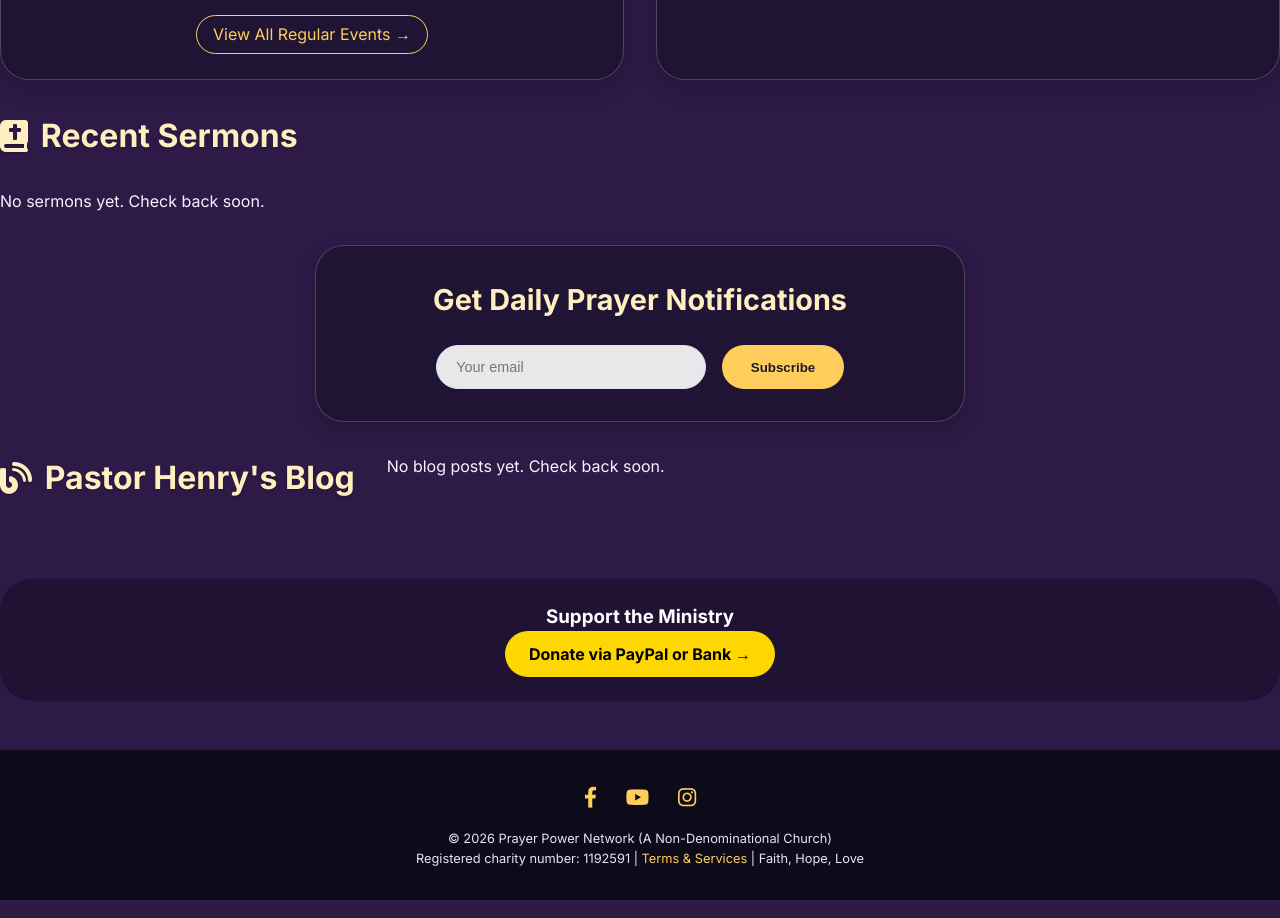
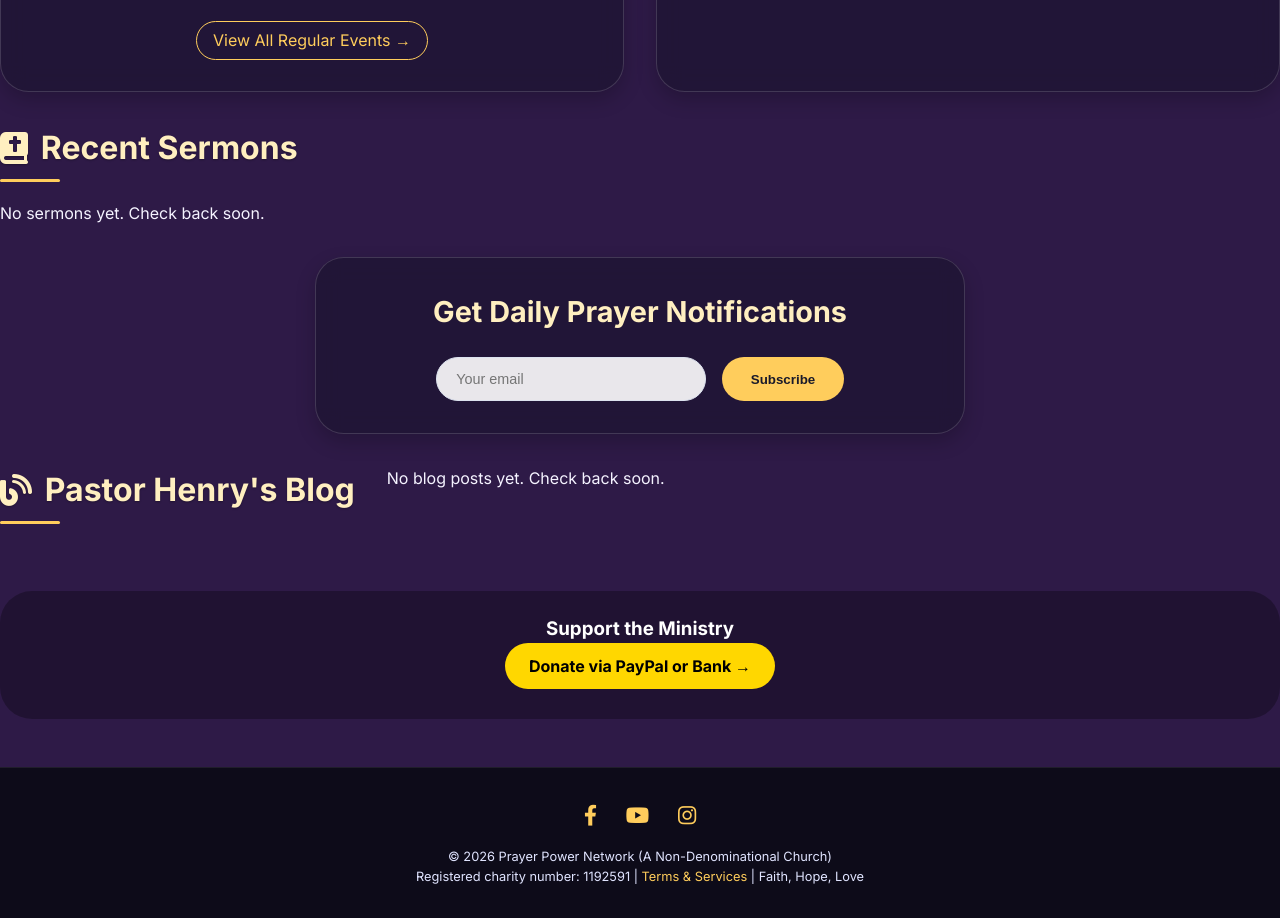
Before and after one commit to phylipgenty/PPN, a Django app: page / in a window 1280 px wide. Shown: the part 3113-4031 px from the top of the page. Run offline with Django 5.2, Linux system fonts and the light colour scheme; data that the repository does not hold is empty.

Commit message:
New design

```diff
--- a/templates/index.html
+++ b/templates/index.html
@@ -14,8 +14,8 @@
     .welcome-banner {
       position: relative;
       width: 100%;
-      height: 100vh;                    /* Full screen height */
-      background: url('{% static 'images/henry1.jpeg' %}') center center / cover no-repeat;
+      height: 100vh;
+      background: url('{% static 'images/henry1.jpeg' %}') center 25% / cover no-repeat;
       display: flex;
       align-items: center;
       justify-content: center;
@@ -46,9 +46,140 @@
       margin: 0 auto;
     }
     @media (max-width: 768px) {
-      .welcome-banner { height: 100vh; }  /* keep full screen on mobile */
+      .welcome-banner { height: 100vh; }
       .welcome-banner h1 { font-size: 2rem; }
       .welcome-banner p { font-size: 1rem; }
+    }
+
+    /* ========== MODERN ADDITIONS (HOME PAGE ONLY) ========== */
+
+    /* 1. Smooth scroll reveal (fade-up) */
+    .fade-up {
+      opacity: 0;
+      transform: translateY(30px);
+      transition: opacity 0.8s cubic-bezier(0.2, 0.9, 0.4, 1.1), transform 0.8s cubic-bezier(0.2, 0.9, 0.4, 1.1);
+    }
+    .fade-up.visible {
+      opacity: 1;
+      transform: translateY(0);
+    }
+
+    /* 2. Enhanced glassmorphism for cards */
+    .glass-card-light {
+      background: rgba(30, 20, 50, 0.75);
+      backdrop-filter: blur(12px);
+      border: 1px solid rgba(255, 255, 255, 0.15);
+      transition: all 0.4s ease;
+    }
+    .glass-card-light:hover {
+      background: rgba(40, 28, 65, 0.85);
+      transform: translateY(-6px) scale(1.01);
+      box-shadow: 0 20px 30px -12px rgba(0,0,0,0.4);
+      border-color: rgba(255, 205, 92, 0.5);
+    }
+
+    /* 3. Action cards – modern lift and glow */
+    .feature-card-img {
+      transition: all 0.4s cubic-bezier(0.2, 0.9, 0.4, 1.1);
+    }
+    .feature-card-img:hover {
+      transform: translateY(-10px);
+      box-shadow: 0 25px 35px -12px rgba(0,0,0,0.5);
+    }
+    .feature-card-img:hover .card-overlay {
+      background: linear-gradient(135deg, rgba(0, 0, 0, 0.4), rgba(0, 0, 0, 0.6));
+    }
+
+    /* 4. Section titles with subtle underline animation */
+    .section-title {
+      position: relative;
+      display: inline-flex;
+      font-size: 2rem;
+    }
+    .section-title::after {
+      content: '';
+      position: absolute;
+      bottom: -10px;
+      left: 0;
+      width: 60px;
+      height: 3px;
+      background: #ffcd5c;
+      border-radius: 2px;
+      transition: width 0.3s ease;
+    }
+    .section-title:hover::after {
+      width: 100%;
+    }
+
+    /* 5. Button hover enhancements */
+    .gold-btn, .reminder-btn, .donate-btn {
+      transition: all 0.3s ease;
+      position: relative;
+      overflow: hidden;
+    }
+    .gold-btn:hover, .reminder-btn:hover {
+      transform: scale(1.02);
+      box-shadow: 0 5px 15px rgba(255, 205, 92, 0.3);
+    }
+    .donate-btn {
+      background: linear-gradient(105deg, #f5b042, #e07c2c);
+    }
+    .donate-btn:hover {
+      background: linear-gradient(105deg, #ffaa44, #ff6a1a);
+      box-shadow: 0 5px 15px rgba(255, 170, 68, 0.4);
+    }
+
+    /* 6. Newsletter form – modern input focus */
+    .news-form input:focus {
+      box-shadow: 0 0 0 3px rgba(255, 205, 92, 0.3);
+      transform: scale(1.02);
+    }
+
+    /* 7. Blog cards – subtle image zoom on hover */
+    .blog-img {
+      transition: transform 0.4s ease, filter 0.3s;
+    }
+    .info-card:hover .blog-img {
+      transform: scale(1.05);
+      filter: brightness(1.05);
+    }
+
+    /* 8. Testimony carousel images – smoother transition */
+    .testimony-carousel-img {
+      transition: all 0.4s ease;
+    }
+    .testimony-carousel-img:hover {
+      transform: scale(1.03);
+      box-shadow: 0 15px 25px -10px rgba(0,0,0,0.4);
+    }
+
+    /* 9. Footer links – animated underline */
+    .footer-content a {
+      position: relative;
+      text-decoration: none;
+    }
+    .footer-content a::after {
+      content: '';
+      position: absolute;
+      bottom: -2px;
+      left: 0;
+      width: 0;
+      height: 1px;
+      background: #ffcd5c;
+      transition: width 0.3s;
+    }
+    .footer-content a:hover::after {
+      width: 100%;
+    }
+
+    /* 10. Mobile adjustments – keep everything fluid */
+    @media (max-width: 768px) {
+      .section-title {
+        font-size: 1.5rem;
+      }
+      .section-title::after {
+        width: 40px;
+      }
     }
   </style>
 </head>
@@ -113,7 +244,7 @@
   </div>
 
   <!-- Action Cards -->
-  <div class="cards-row">
+  <div class="cards-row fade-up">
     <div class="feature-card-img" id="joinCard">
       <div class="card-overlay"></div>
       <div class="card-content">
@@ -141,7 +272,7 @@
   </div>
 
   <!-- Our Church Gallery -->
-  <div>
+  <div class="fade-up">
     <div class="section-title"><i class="fas fa-church"></i> Our Gatherings</div>
     <div class="videos-grid">
       <a href="{% url 'events' %}" style="text-decoration: none; display: block;">
@@ -192,7 +323,7 @@
   </div>
 
   <!-- Regular Events & Testimonies -->
-  <div class="double-column">
+  <div class="double-column fade-up">
     <div class="upcoming-box glass-card-light">
       <h3><i class="fas fa-calendar-alt"></i> Regular Events</h3>
       <img src="{% static 'images/Photoshop.png' %}" alt="Regular Events" style="width:100%; border-radius:1rem;">
@@ -220,7 +351,7 @@
   </div>
 
   <!-- Recent Sermons -->
-  <div class="sermons-preview">
+  <div class="sermons-preview fade-up">
     <div class="section-title"><i class="fas fa-bible"></i> Recent Sermons</div>
     <div class="videos-grid">
       {% for sermon in latest_sermons %}
@@ -240,7 +371,7 @@
   </div>
 
   <!-- Newsletter -->
-  <div class="newsletter glass-card-light">
+  <div class="newsletter glass-card-light fade-up">
     <h3>Get Daily Prayer Notifications</h3>
     <form action="{% url 'newsletter_signup' %}" method="POST" class="news-form">
       {% csrf_token %}
@@ -250,7 +381,7 @@
   </div>
 
   <!-- Latest Blogs -->
-  <div class="info-grid">
+  <div class="info-grid fade-up">
     <div class="section-title"><i class="fas fa-blog"></i> Pastor Henry's Blog</div>
     {% for post in latest_posts %}
     <div class="info-card glass-card-light">
@@ -269,7 +400,7 @@
   </div>
 
   <!-- PayPal Donate -->
-  <div class="paypal-donate">
+  <div class="paypal-donate fade-up">
     <h3>Support the Ministry</h3>
     <a href="{% url 'donate' %}" class="gold-btn">Donate via PayPal or Bank →</a>
   </div>
@@ -288,6 +419,7 @@
 
 <script src="{% static 'js/script.js' %}"></script>
 <script>
+  // Manchester countdown (unchanged)
   function startManchesterCountdown() {
     const countdownEl = document.getElementById('manchesterCountdown');
     if (!countdownEl) return;
@@ -308,6 +440,28 @@
     }, 1000);
   }
   startManchesterCountdown();
+
+  // ========== SCROLL REVEAL ANIMATION ==========
+  const fadeElements = document.querySelectorAll('.fade-up');
+  const observer = new IntersectionObserver((entries) => {
+    entries.forEach(entry => {
+      if (entry.isIntersecting) {
+        entry.target.classList.add('visible');
+        observer.unobserve(entry.target); // only animate once
+      }
+    });
+  }, { threshold: 0.1, rootMargin: '0px 0px -50px 0px' });
+  fadeElements.forEach(el => observer.observe(el));
+
+  // Mobile menu toggle (preserve existing functionality)
+  const toggleBtn = document.getElementById('menuToggle');
+  const navLinks = document.getElementById('navLinks');
+  if (toggleBtn && navLinks) {
+    toggleBtn.addEventListener('click', () => navLinks.classList.toggle('show'));
+    document.querySelectorAll('.nav-links a').forEach(link => {
+      link.addEventListener('click', () => navLinks.classList.remove('show'));
+    });
+  }
 </script>
 </body>
 </html>
```
